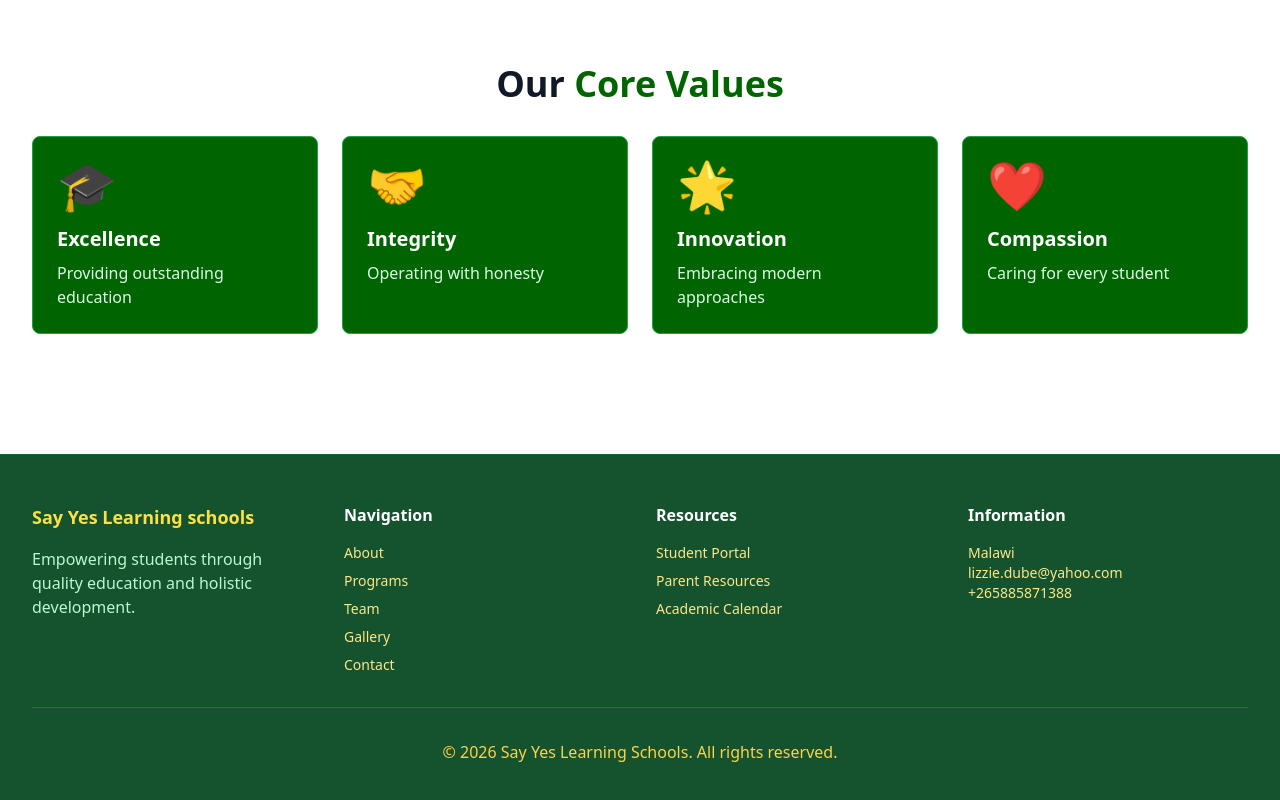
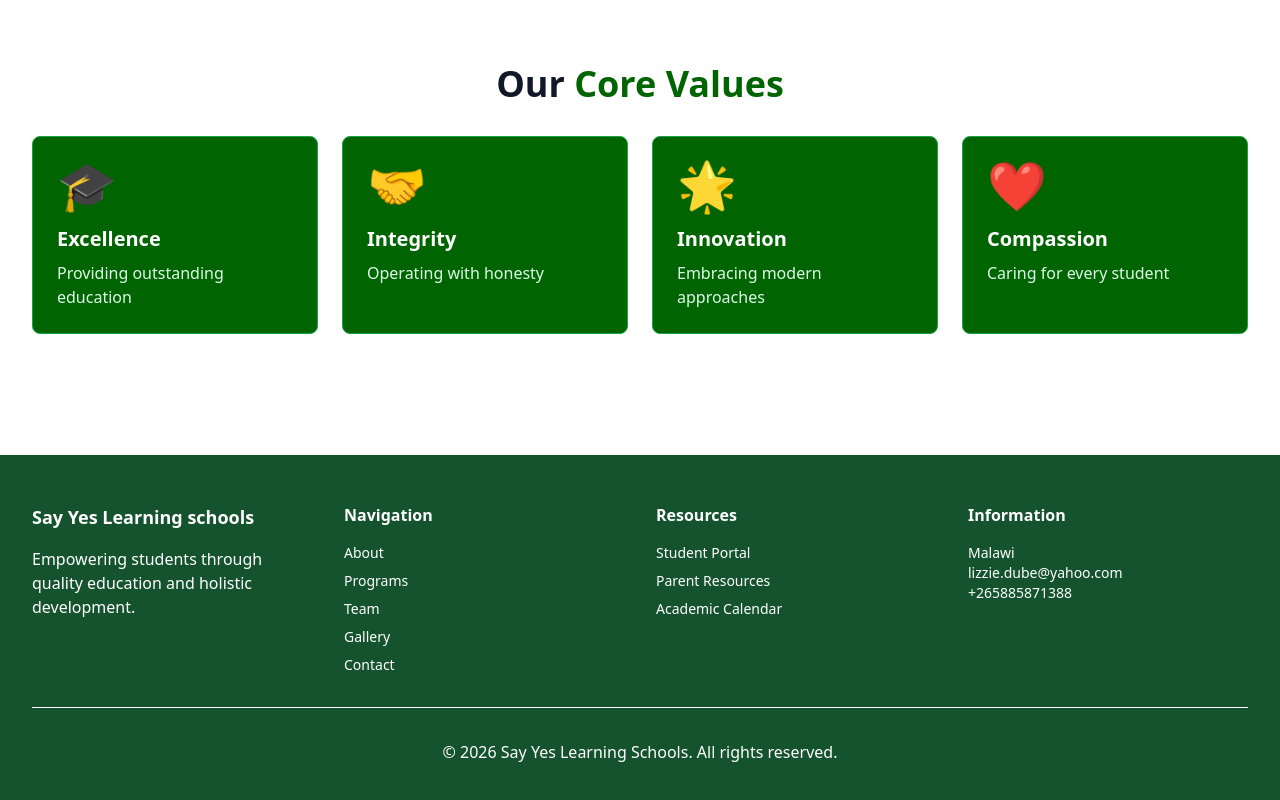
Before and after one commit to FrankBotoman7/Say-Yes-Learning-Schools-Website, a React (Vite) app: page / in a window 1280 px wide. Shown: the part 981-1781 px from the top of the page. Built offline with nearby package versions, Linux system fonts and the light colour scheme.

Commit message:
Implement code changes to enhance functionality and improve performance

```diff
--- a/src/App.jsx
+++ b/src/App.jsx
@@ -943,21 +943,21 @@ const ContactPage = () => {
 // Footer Component
 const Footer = ({ currentPage, setCurrentPage }) => {
   return (
-    <footer className="bg-green-900 border-t border-green-800 mt-20">
+    <footer className="bg-green-900 border-t border-white mt-20">
       <div className="max-w-7xl mx-auto px-4 sm:px-6 lg:px-8 py-12">
         <div className="grid grid-cols-1 md:grid-cols-4 gap-8 mb-8">
           <div>
-            <h3 className="text-lg font-bold text-yellow-300 mb-4">
+            <h3 className="text-lg font-bold text-white mb-4">
               Say Yes Learning schools
             </h3>
-            <p className="text-green-200">
+            <p className="text-white">
               Empowering students through quality education and holistic
               development.
             </p>
           </div>
           <div>
             <h4 className="font-bold text-white mb-4">Navigation</h4>
-            <ul className="space-y-2 text-amber-200 text-sm">
+            <ul className="space-y-2 text-white text-sm">
               {navItems
                 .filter((item) => item !== currentPage)
                 .map((item) => (
@@ -965,7 +965,7 @@ const Footer = ({ currentPage, setCurrentPage }) => {
                     <button
                       type="button"
                       onClick={() => setCurrentPage(item)}
-                      className="text-sm text-amber-200 hover:text-yellow-300 transition"
+                      className="text-sm text-white hover:text-white hover:scale-x-110 transition-transform duration-200 inline-block"
                     >
                       {item}
                     </button>
@@ -975,19 +975,28 @@ const Footer = ({ currentPage, setCurrentPage }) => {
           </div>
           <div>
             <h4 className="font-bold text-white mb-4">Resources</h4>
-            <ul className="space-y-2 text-amber-200 text-sm">
+            <ul className="space-y-2 text-white text-sm">
               <li>
-                <a href="#" className="hover:text-yellow-300">
+                <a
+                  href="#"
+                  className="hover:text-white hover:scale-x-110 transition-transform duration-200 inline-block"
+                >
                   Student Portal
                 </a>
               </li>
               <li>
-                <a href="#" className="hover:text-yellow-300">
+                <a
+                  href="#"
+                  className="hover:text-white hover:scale-x-110 transition-transform duration-200 inline-block"
+                >
                   Parent Resources
                 </a>
               </li>
               <li>
-                <a href="#" className="hover:text-yellow-300">
+                <a
+                  href="#"
+                  className="hover:text-white hover:scale-x-110 transition-transform duration-200 inline-block"
+                >
                   Academic Calendar
                 </a>
               </li>
@@ -995,12 +1004,12 @@ const Footer = ({ currentPage, setCurrentPage }) => {
           </div>
           <div>
             <h4 className="font-bold text-white mb-4">Information</h4>
-            <p className="text-amber-200 text-sm">Malawi</p>
-            <p className="text-amber-200 text-sm">lizzie.dube@yahoo.com</p>
-            <p className="text-amber-200 text-sm">+265885871388</p>
+            <p className="text-white text-sm">Malawi</p>
+            <p className="text-white text-sm">lizzie.dube@yahoo.com</p>
+            <p className="text-white text-sm">+265885871388</p>
           </div>
         </div>
-        <div className="border-t border-amber-800 pt-8 text-center text-amber-300">
+        <div className="border-t border-white pt-8 text-center text-white">
           <p>&copy; 2026 Say Yes Learning Schools. All rights reserved.</p>
         </div>
       </div>
```
Also changed, not shown: 5 other files (tests, documents, lock files or other folders).
